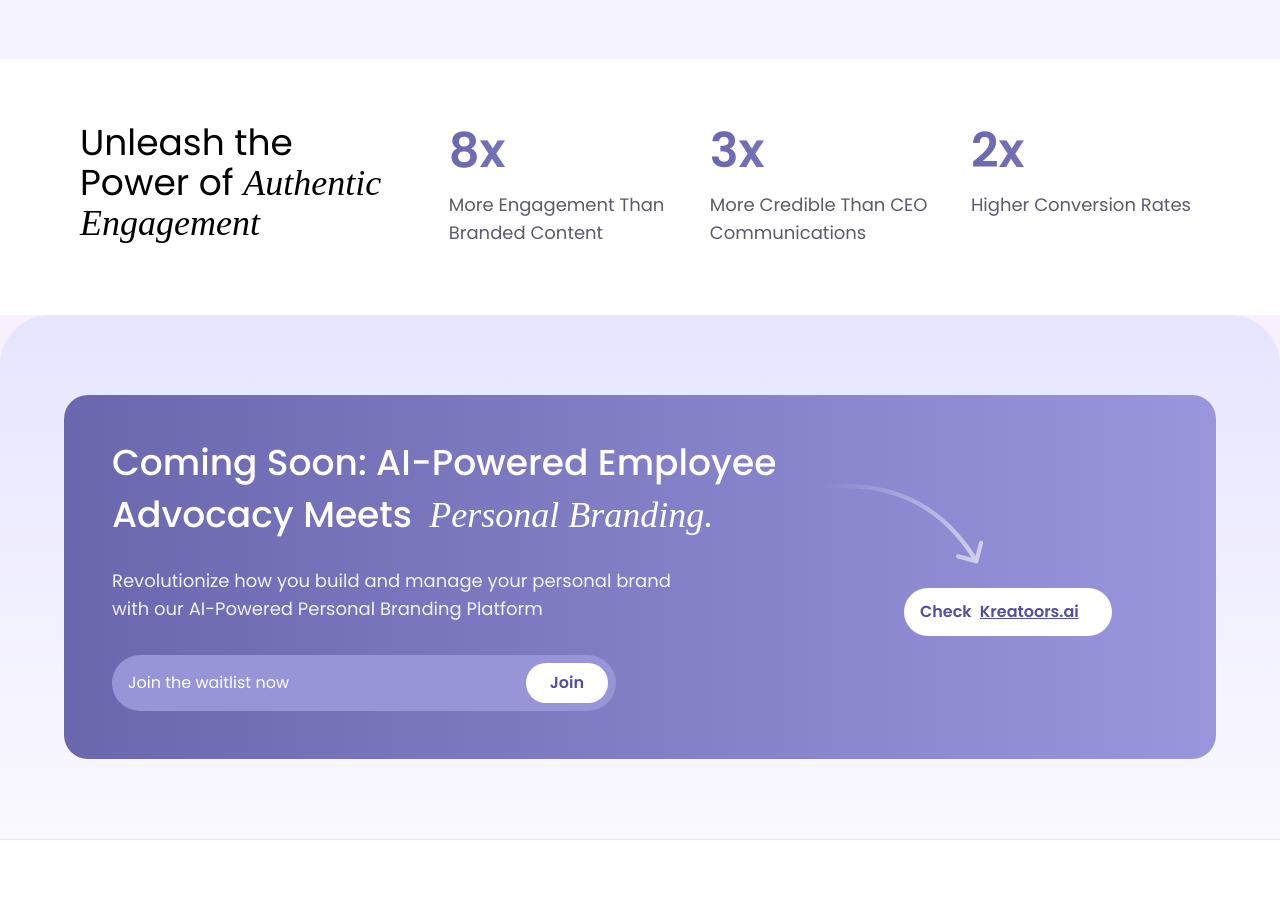
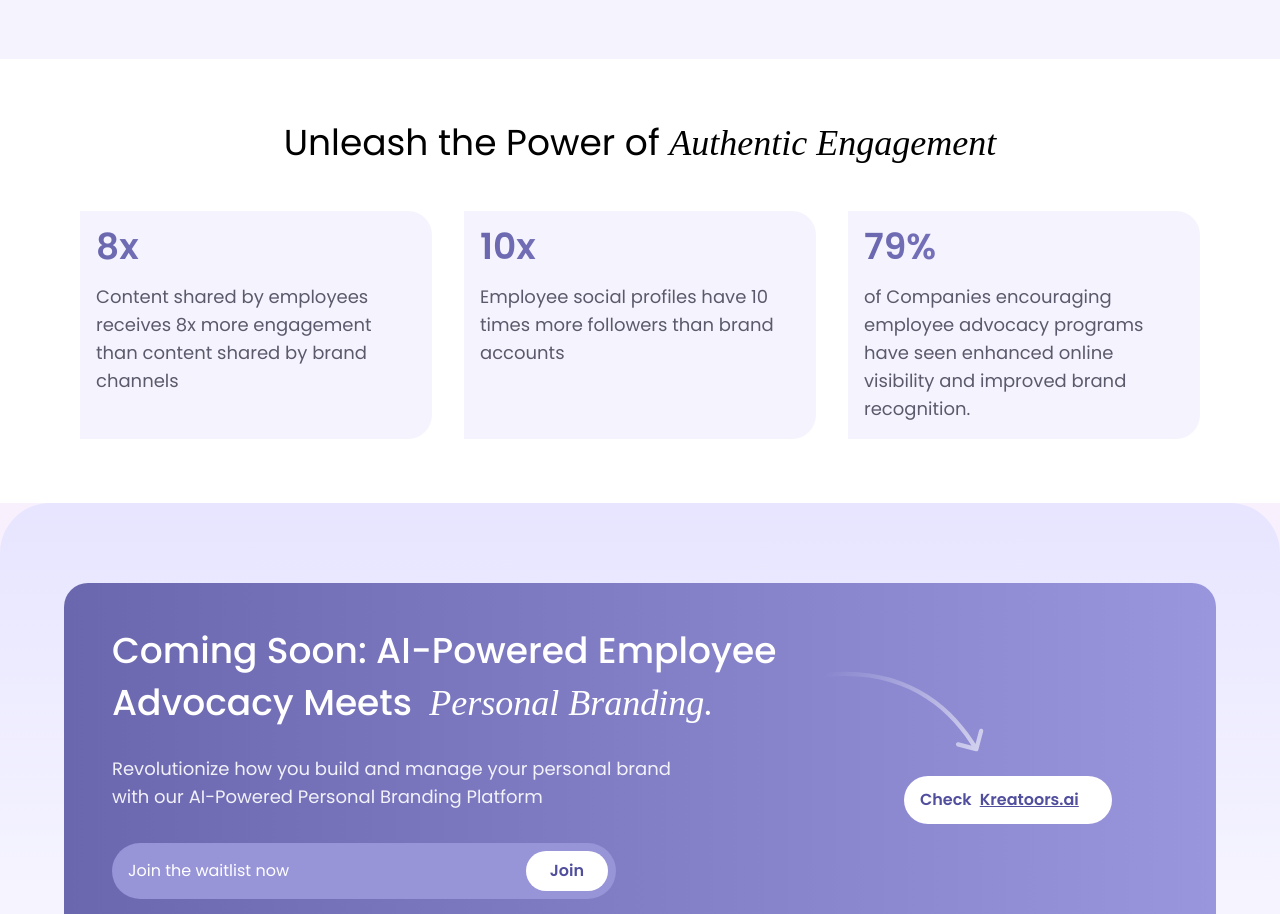
Before and after one commit to Madhubala-06/kreatoors, a React (Create React App) app: page / in a window 1280 px wide. Shown: the part 3960-4874 px from the top of the page. Built offline with nearby package versions, Linux system fonts and the light colour scheme; a web font is replaced by a local one.

Commit message:
Update stats.jsx

```diff
--- a/src/components/pages/Home/stats.jsx
+++ b/src/components/pages/Home/stats.jsx
@@ -4,15 +4,15 @@ const Stats = () => {
   const stats = [
     {
       multiplier: "8x",
-      description: "More Engagement Than Branded Content"
+      description: "Content shared by employees receives 8x more engagement than content shared by brand channels"
     },
     {
-      multiplier: "3x",
-      description: "More Credible Than CEO Communications"
+      multiplier: "10x",
+      description: "Employee social profiles have 10 times more followers than brand accounts"
     },
     {
-      multiplier: "2x",
-      description: "Higher Conversion Rates"
+      multiplier: "79%",
+      description: "of Companies encouraging employee advocacy programs have seen enhanced online visibility and improved brand recognition."
     }
   ];
 
@@ -22,19 +22,16 @@ const Stats = () => {
 
 <div className="max-w-6xl mx-auto py-16 px-4 ">
       {/* Header Section */}
-      <div className="flex flex-col  md:flex-row gap-10 items-center justify-between ">
+      <div className="flex flex-col gap-10 items-center justify-between ">
 
-          <h2 className="text-4xl md:text-4xl   mb-2    w-2/5">
+          <h2 className="text-4xl md:text-4xl   mb-2 text-center   ">
             Unleash the
-            <br />
-            Power of <span className="font-playfair italic">Authentic</span>
-            <br />
-            <span className="font-playfair italic">Engagement</span>
+            Power of <span className="font-playfair italic">Authentic Engagement</span>
           </h2>
-          <div className="grid grid-cols-1 md:grid-cols-3 gap-8">
+          <div className="grid grid-cols-1 md:grid-cols-2 lg:grid-cols-3 gap-8">
         {stats.map((stat, index) => (
-          <div key={index} className="text-start">
-            <div className="text-transparent bg-clip-text bg-primary-gradient text-5xl  font-semibold  mb-4">
+          <div key={index} className="text-start bg-blue-custom-400 p-4  rounded-r-3xl">
+            <div className="text-transparent bg-clip-text bg-primary-gradient text-4xl  font-semibold  mb-4">
               {stat.multiplier}
             </div>
             <p className=" text-sub-gray text-lg max-w-xs  text-start">
```
